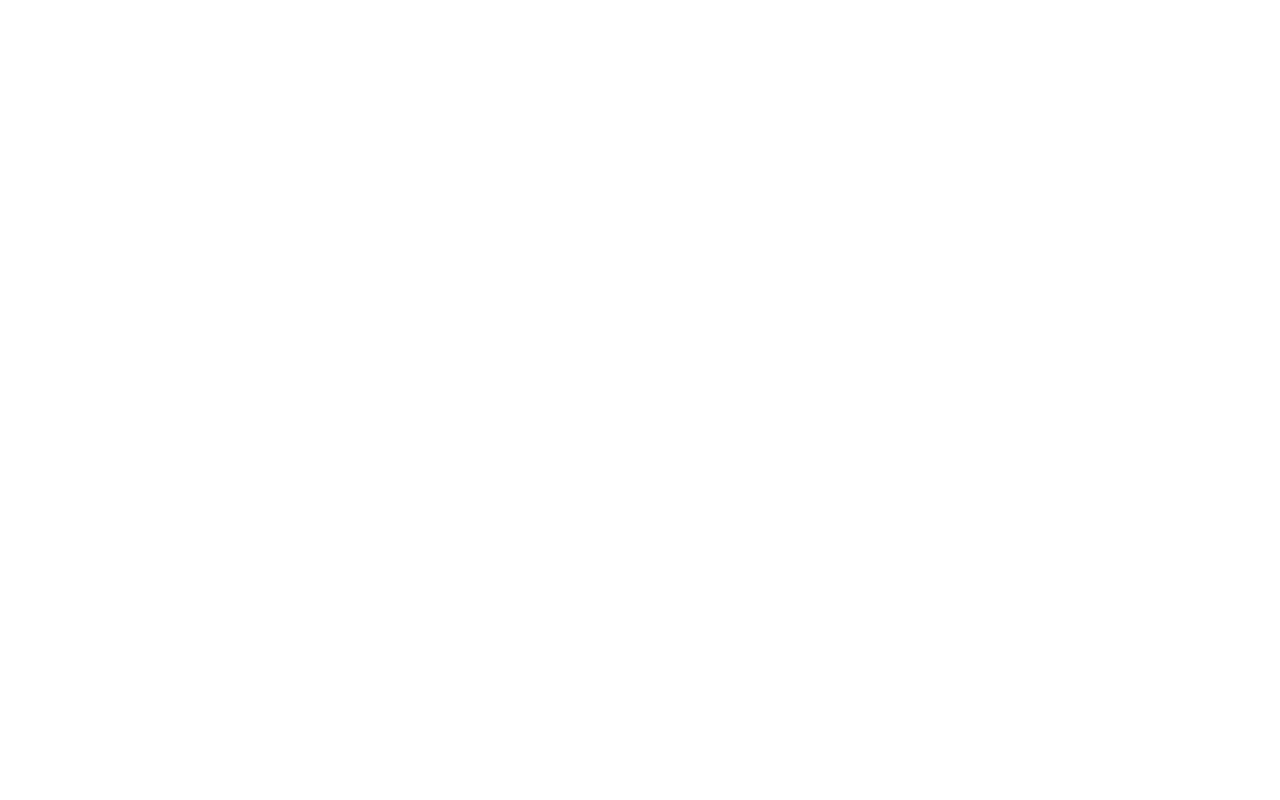
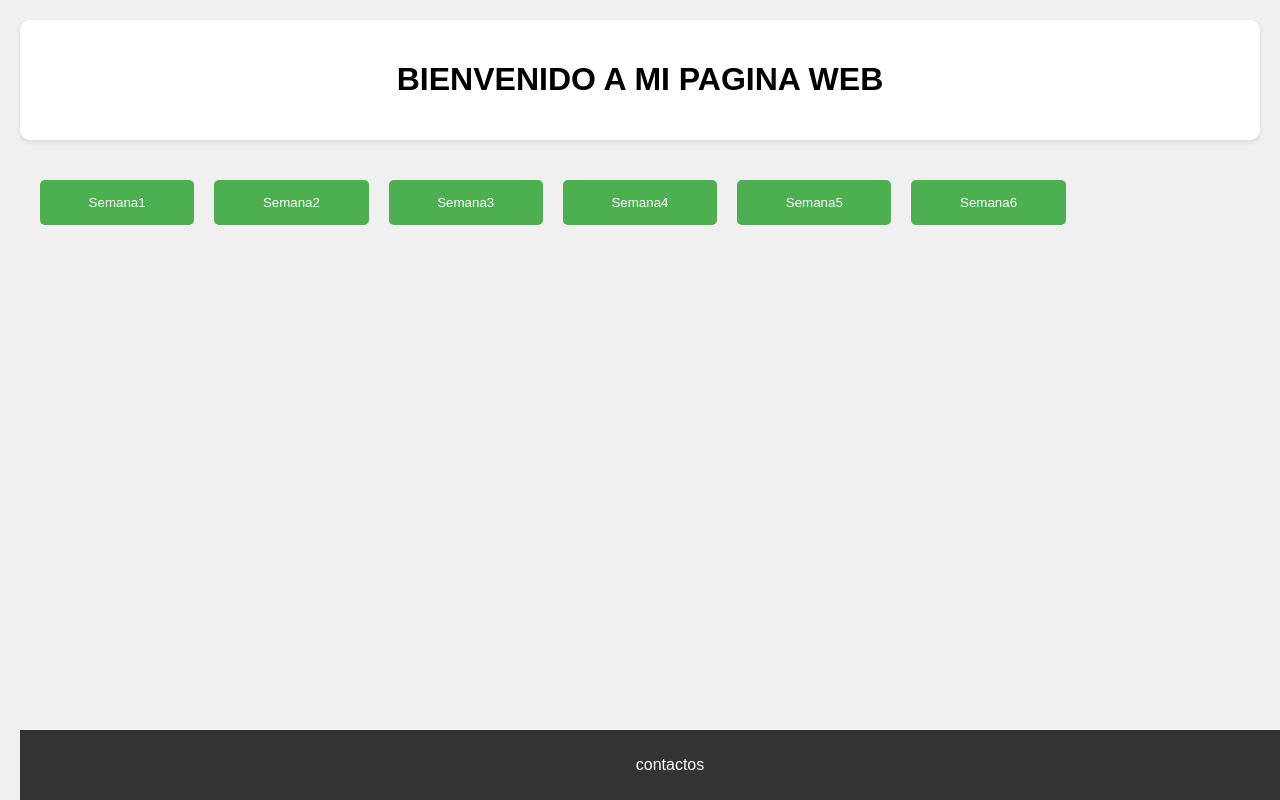
Before and after one commit to Thomas-bye/BaseDeDatosII, a plain HTML site: page semana01.html in a window 1280 px wide. Drawn offline with Linux system fonts and the light colour scheme.

Commit message:
Update semana01.html

```diff
--- a/semana01.html
+++ b/semana01.html
@@ -1,6 +1,95 @@
 <!DOCTYPE html>
 <html lang="es">
+<head>
+    <meta charset="UTF-8">
+    <title>Mi Página</title>
+    <style>
+        body {
+            font-family: Arial, sans-serif;
+            margin: 0;
+            padding: 20px;
+            background-color: #f0f0f0;
+        }
 
+        header {
+            text-align: center;
+            padding: 20px;
+            background-color: #fff;
+            border-radius: 10px;
+            box-shadow: 0 2px 5px rgba(0,0,0,0.1);
+            margin-bottom: 20px;
+        }
 
+        .boton-galeria {
+            display: grid;
+            grid-template-columns: repeat(auto-fill, minmax(150px, 1fr));
+            gap: 20px;
+            max-width: 1200px;
+            margin: 0 auto;
+            padding: 20px;
+        }
 
+        .btn-semana {
+            background-color: #4CAF50;
+            color: white;
+            padding: 15px;
+            border: none;
+            border-radius: 5px;
+            cursor: pointer;
+            transition: transform 0.2s;
+        }
+
+        .btn-semana:hover {
+            transform: scale(1.05);
+            background-color: #45a049;
+        }
+
+        footer {
+            position: fixed;
+            bottom: 0;
+            width: 100%;
+            background-color: #333;
+            color: white;
+            text-align: center;
+            padding: 10px;
+        }
+    </style>
+</head>
+<body>
+    <header>
+        <h1>BIENVENIDO A MI PAGINA WEB</h1>
+    </header>
+
+    <div class="boton-galeria" id="galeriaBotones">
+        <!-- Los botones se agregarán aquí dinámicamente -->
+    </div>
+
+    <footer>
+        <p>contactos</p>
+    </footer>
+
+    <script>
+        // Función para crear un nuevo botón
+        function crearBoton(numeroSemana) {
+            const boton = document.createElement('button');
+            boton.className = 'btn-semana';
+            boton.textContent = `Semana${numeroSemana}`;
+            return boton;
+        }
+
+        // Función para agregar un nuevo botón a la galería
+        function agregarBoton() {
+            const galeria = document.getElementById('galeriaBotones');
+            const numeroSemana = galeria.children.length + 1;
+            const nuevoBoton = crearBoton(numeroSemana);
+            galeria.appendChild(nuevoBoton);
+        }
+
+        // Agregar primer botón al cargar la página
+        window.onload = agregarBoton;
+
+        // Configurar intervalo para agregar nuevos botones cada segundo
+        setInterval(agregarBoton, 1000);
+    </script>
+</body>
 </html>
```
